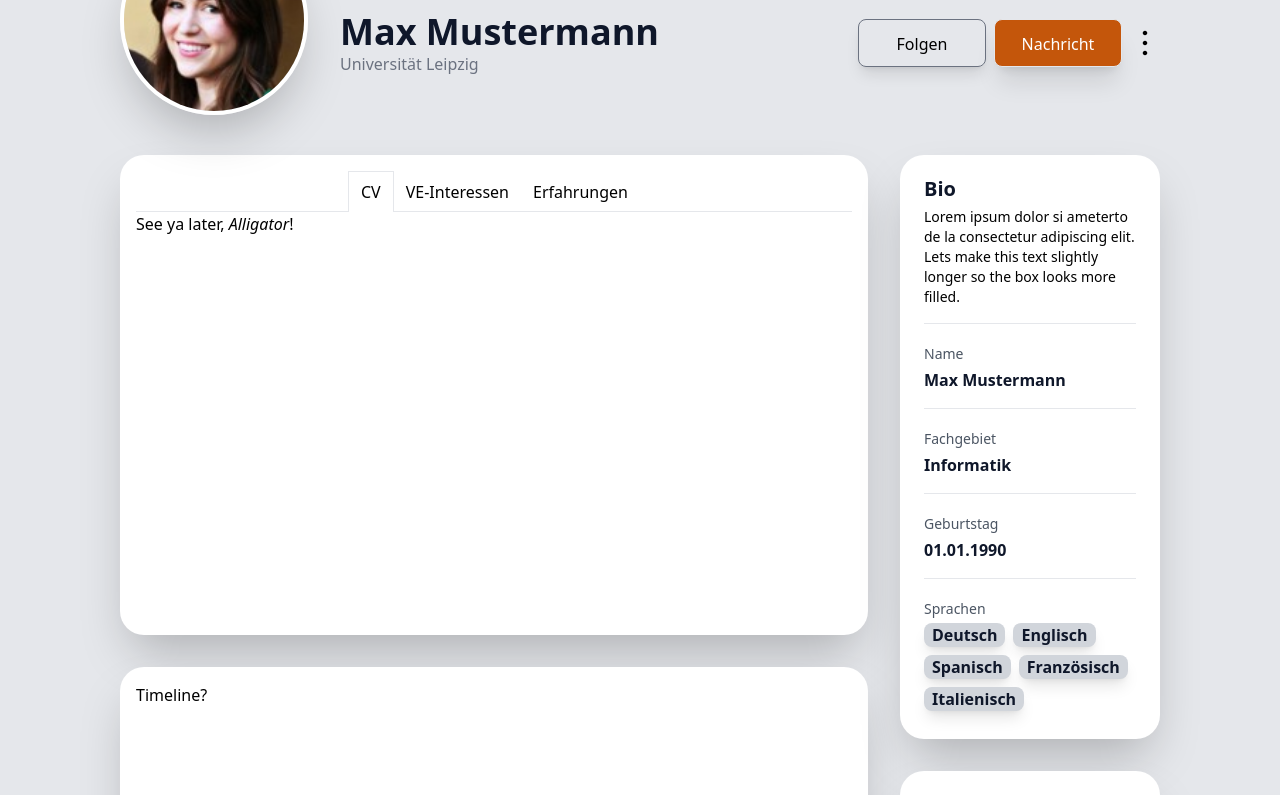
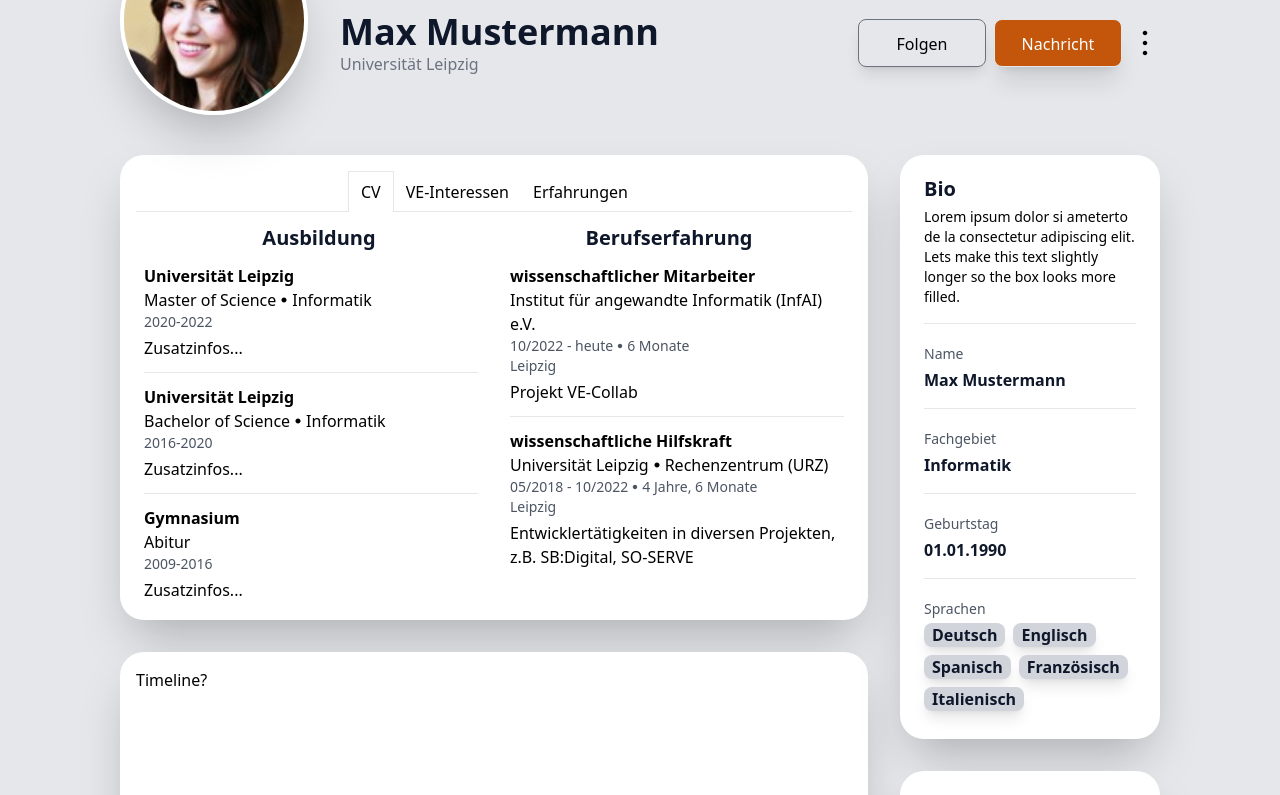
Before and after one commit to KMI-KPZ/ve-collab, a Next.js app in the folder frontend-vecollab/: page /profile in a window 1280 px wide. Shown: the part 499-1294 px from the top of the page. Built offline with nearby package versions, Linux system fonts and the light colour scheme; no server answers.

Commit message:
fill CV content example in box

```diff
--- a/frontend-vecollab/public/styles/globals.css
+++ b/frontend-vecollab/public/styles/globals.css
@@ -181,3 +181,23 @@
       scrollbar-width: none; /* Firefox */
     }
 }
+
+.content-scrollbar::-webkit-scrollbar-track
+{
+  -webkit-box-shadow: inset 0 0 6px rgba(0,0,0,0.3);
+  border-radius: 10px;
+
+}
+
+.content-scrollbar::-webkit-scrollbar
+{
+  width: 7px;
+  background-color: bg-gray-200;
+}
+
+.content-scrollbar::-webkit-scrollbar-thumb
+{
+  border-radius: 10px;
+  -webkit-box-shadow: inset 0 0 6px rgba(0,0,0,.3);
+  @apply bg-ve-collab-blue;
+}
--- a/frontend-vecollab/src/pages/profile.tsx
+++ b/frontend-vecollab/src/pages/profile.tsx
@@ -4,7 +4,7 @@ import ProfileBanner from "@/components/profile/profile-banner"
 import ProfileHeader from "@/components/profile/profile-header"
 import Image from "next/image"
 import { GetServerSideProps } from "next/types"
-import { RxDotsVertical } from "react-icons/rx"
+import { RxDotFilled } from "react-icons/rx"
 import Tabs from "@/components/profile/Tabs"
 
 interface Props {
@@ -20,10 +20,10 @@ interface Props {
 // have to declare "tabname" as a valid attribute for div tags, otherwise typescript is bothered
 declare module 'react' {
     interface HTMLAttributes<T> extends AriaAttributes, DOMAttributes<T> {
-      // extends React's HTMLAttributes
-      tabname?: string;
+        // extends React's HTMLAttributes
+        tabname?: string;
     }
-  }
+}
 
 export default function Profile(props: Props) {
     return (
@@ -38,10 +38,85 @@ export default function Profile(props: Props) {
                 <Container>
                     <div className={"mx-20 flex"}>
                         <div className={"w-3/4  mr-4"}>
-                            <div className={"h-[30rem] flex p-4 my-8 bg-white rounded-3xl shadow-2xl"}> {/* remove height once content is implemented to avoid unexpected overflow */}
+                            <div className={"flex p-4 my-8 bg-white rounded-3xl shadow-2xl"}>
                                 <Tabs>
                                     <div tabname="CV">
-                                        See ya later, <em>Alligator</em>!
+                                        <div className={"h-[24rem] mx-2 my-1 flex"}> {/* fixed height to enable scrolling instead of letting to box grow very large */}
+                                            <div className={"w-1/2 mb-1 pt-2 overflow-y-auto content-scrollbar"}>
+                                                <div className={"font-bold text-slate-900 text-xl text-center"}>Ausbildung</div>
+                                                <div className={"divide-y mr-4"}>
+                                                    <div className={"py-3"}>
+                                                        <div className={"font-bold"}>Universität Leipzig</div>
+                                                        <div className={"flex items-center"}>
+                                                            <div>Master of Science</div>
+                                                            <RxDotFilled />
+                                                            <div>Informatik</div>
+                                                        </div>
+                                                        <div className={"text-sm text-gray-600"}>2020-2022</div>
+                                                        <div className={"mt-1"}>Zusatzinfos...</div>
+                                                    </div>
+                                                    <div className={"py-3"}>
+                                                        <div className={"font-bold"}>Universität Leipzig</div>
+                                                        <div className={"flex items-center"}>
+                                                            <div>Bachelor of Science</div>
+                                                            <RxDotFilled />
+                                                            <div>Informatik</div>
+                                                        </div>
+                                                        <div className={"text-sm text-gray-600"}>2016-2020</div>
+                                                        <div className={"mt-1"}>Zusatzinfos...</div>
+                                                    </div>
+                                                    <div className={"py-3"}>
+                                                        <div className={"font-bold"}>Gymnasium</div>
+                                                        <div className={"flex items-center"}>
+                                                            <div>Abitur</div>
+                                                        </div>
+                                                        <div className={"text-sm text-gray-600"}>2009-2016</div>
+                                                        <div className={"mt-1"}>Zusatzinfos...</div>
+                                                    </div>
+                                                    <div className={"py-3"}>
+                                                        <div className={"font-bold"}>Grundschule</div>
+                                                        <div className={"flex items-center"}>
+                                                            <div>gymnasiale Bildungsempfehlung</div>
+                                                        </div>
+                                                        <div className={"text-sm text-gray-600"}>2005-2009</div>
+                                                        <div className={"mt-1"}>Zusatzinfos...</div>
+                                                    </div>
+                                                </div>
+                                            </div>
+                                            <div className={"w-1/2 mb-1 pt-2 overflow-y-auto content-scrollbar"}>
+                                                <div className={"font-bold text-slate-900 text-xl text-center"}>Berufserfahrung</div>
+                                                <div className={"divide-y ml-4"}>
+                                                    <div className={"py-3"}>
+                                                        <div className={"font-bold"}>wissenschaftlicher Mitarbeiter</div>
+                                                        <div className={"flex items-center"}>
+                                                            <div>Institut für angewandte Informatik (InfAI) e.V.</div>
+                                                        </div>
+                                                        <div className={"flex items-center text-sm text-gray-600"}>
+                                                            <div>10/2022 - heute</div>
+                                                            <RxDotFilled />
+                                                            <div>6 Monate</div>
+                                                        </div>
+                                                        <div className={"text-sm text-gray-600"}>Leipzig</div>
+                                                        <div className={"mt-1"}>Projekt VE-Collab</div>
+                                                    </div>
+                                                    <div className={"py-3"}>
+                                                        <div className={"font-bold"}>wissenschaftliche Hilfskraft</div>
+                                                        <div className={"flex items-center"}>
+                                                            <div>Universität Leipzig</div>
+                                                            <RxDotFilled />
+                                                            <div>Rechenzentrum (URZ)</div>
+                                                        </div>
+                                                        <div className={"flex items-center text-sm text-gray-600"}>
+                                                            <div>05/2018 - 10/2022</div>
+                                                            <RxDotFilled />
+                                                            <div>4 Jahre, 6 Monate</div>
+                                                        </div>
+                                                        <div className={"text-sm text-gray-600"}>Leipzig</div>
+                                                        <div className={"mt-1"}>Entwicklertätigkeiten in diversen Projekten, z.B. SB:Digital, SO-SERVE</div>
+                                                    </div>
+                                                </div>
+                                            </div>
+                                        </div>
                                     </div>
                                     <div tabname="VE-Interessen">
                                         After 'while, <em>Crocodile</em>!
```
